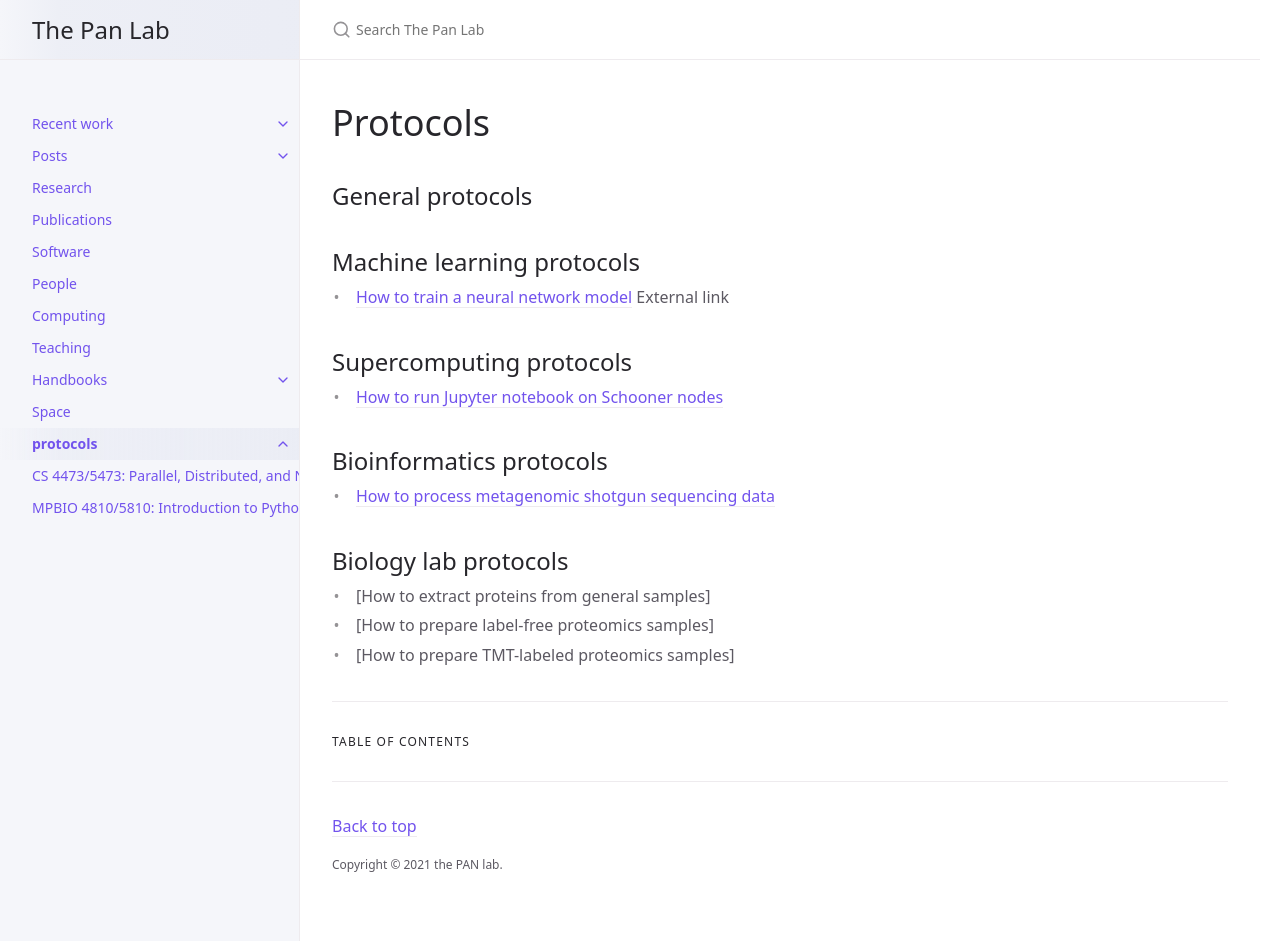
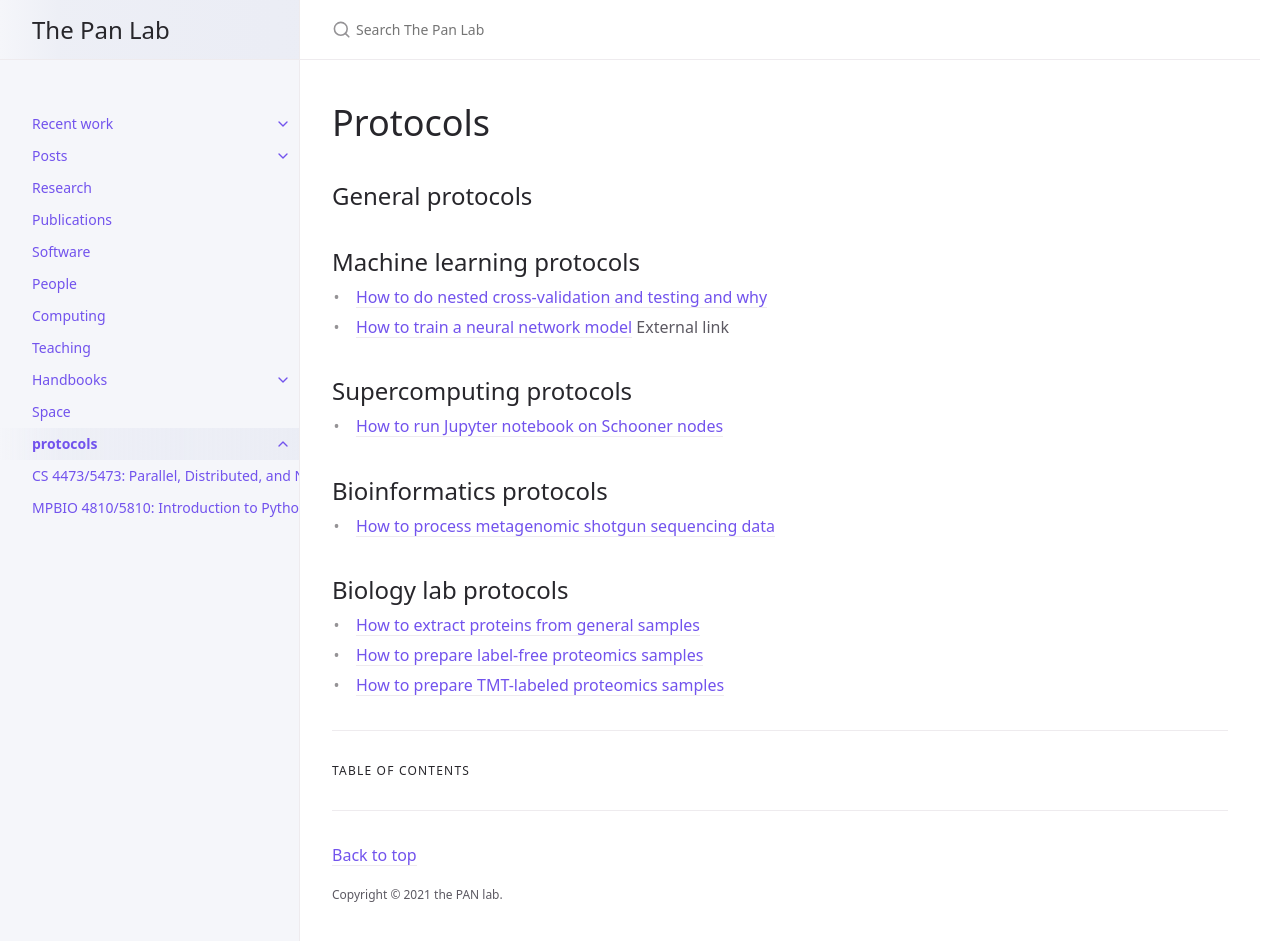
Before and after one commit to thepanlab/thepanlab.github.io, a Jekyll site: the page built from docs/Protocols/protocols.md, in a window 1280 px wide and 944 px high. Shown: the top 941 px of the window. Built offline with Jekyll 4.4.1, drawn with Linux system fonts in a browser that asks for light colours.

Commit message:
Update protocols.md

```diff
--- a/docs/Protocols/protocols.md
+++ b/docs/Protocols/protocols.md
@@ -10,6 +10,7 @@ permalink: /docs/Protocols
 ## General protocols
 
 ## Machine learning protocols
+- [How to do nested cross-validation and testing and why]()
 - [How to train a neural network model](http://karpathy.github.io/2019/04/25/recipe/) External link
 
 ## Supercomputing protocols
@@ -19,6 +20,6 @@ permalink: /docs/Protocols
 - [How to process metagenomic shotgun sequencing data](https://github.com/thepanlab/Seq2MAG)
 
 ## Biology lab protocols
-- [How to extract proteins from general samples]
-- [How to prepare label-free proteomics samples]
-- [How to prepare TMT-labeled proteomics samples]
+- [How to extract proteins from general samples]()
+- [How to prepare label-free proteomics samples]()
+- [How to prepare TMT-labeled proteomics samples]()
```
